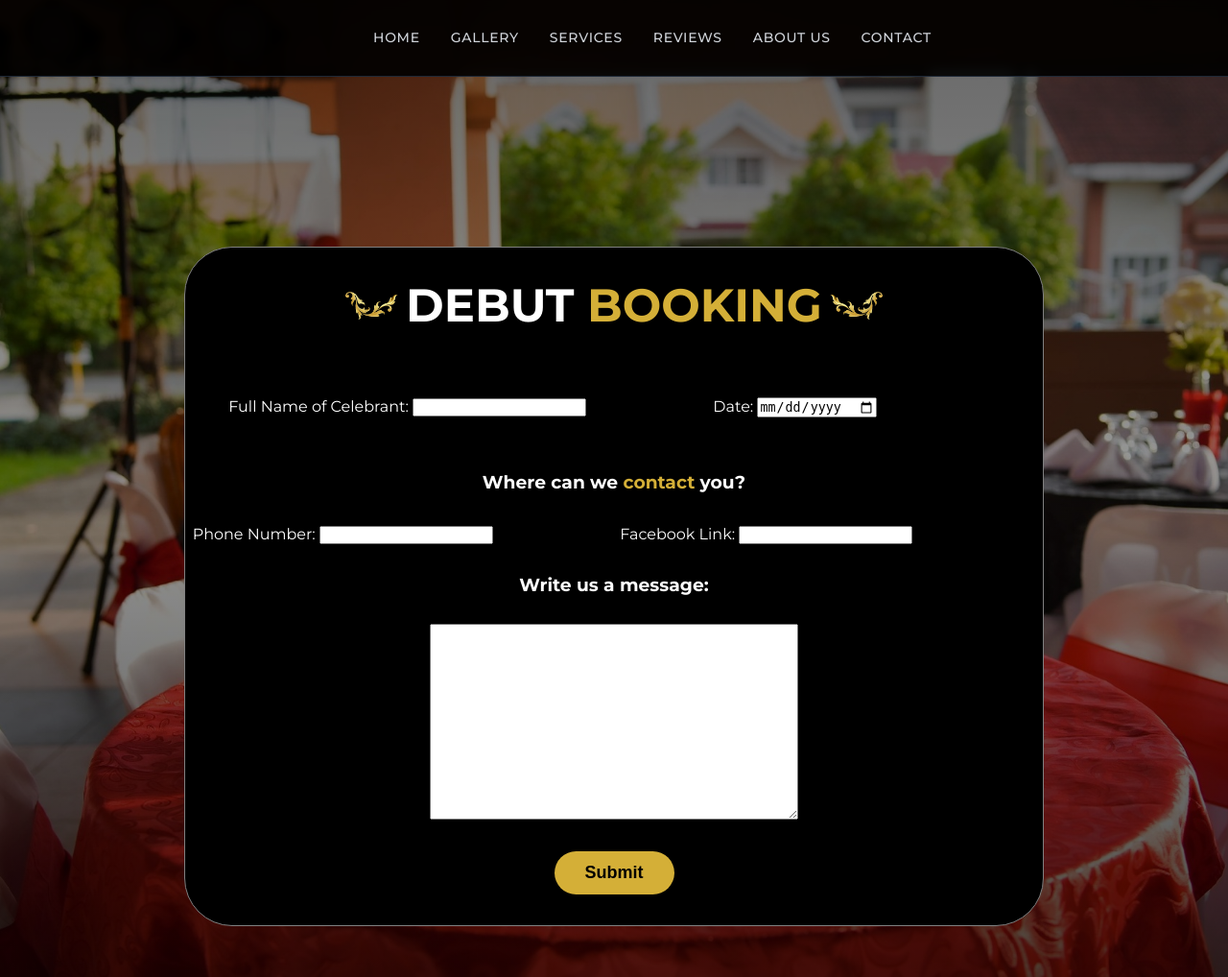
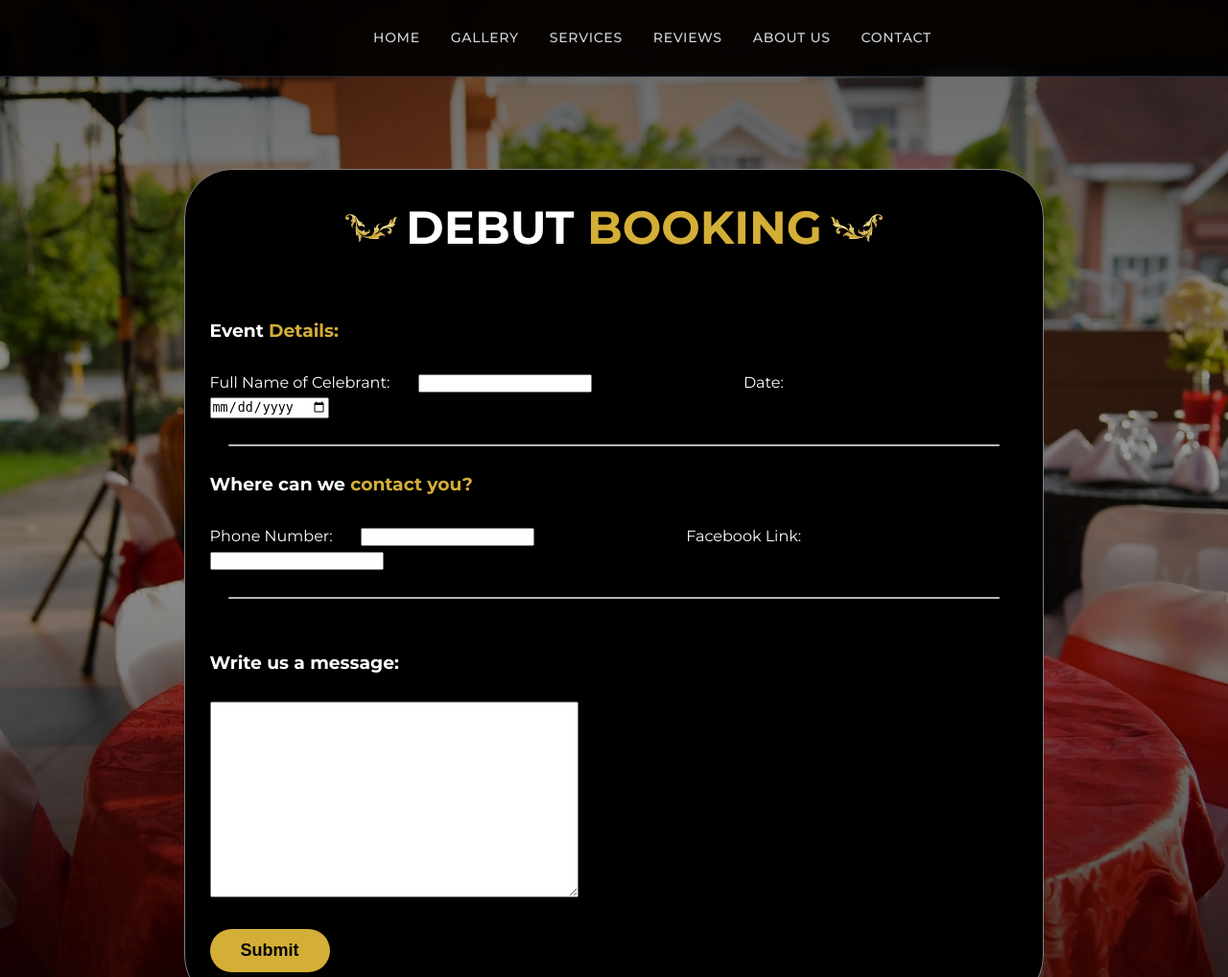
Before and after one commit to Zaiyai/Jazz-Events-Website, a PHP site: page /booking/debut_booking.html in a window 1280 px wide. Shown: the whole page at 96% size. Run offline with PHP 8.4, Linux system fonts and the light colour scheme.

Commit message:
Added decorations to booking

```diff
--- a/booking/booking.css
+++ b/booking/booking.css
@@ -15,9 +15,22 @@ form {
     margin-top: 20vh;
     position: relative;
     z-index: 10;
-    text-align: center;
+    /* text-align: center; */
     padding-top: 32px;
     padding-bottom: 32px;
+}
+
+form label, input, h3, textarea, button {
+    margin-left: 2vw;
+}
+
+.line {
+    background-color: rgb(182, 182, 182);
+    width: 90%;
+    height: 2px;
+    border-radius: 50px;
+    margin-left: auto;
+    margin-right: auto;
 }
 
 .container {
@@ -25,3 +38,9 @@ form {
     justify-content: center;
     align-items: center;
 }
+
+.form-row {
+    display: inline-block;
+    align-items: left;
+    text-align: left;
+}
--- a/booking/booking_landing.html
+++ b/booking/booking_landing.html
@@ -72,7 +72,7 @@
                 </a>
 
                 <a class="btn-gold">
-                    <span>Debut</span>
+                    <span>Anniversary</span>
                 </a>
 
                 <a class="btn-gold">
--- a/booking/debut_booking.html
+++ b/booking/debut_booking.html
@@ -53,17 +53,26 @@
                     </div>
                 </div>
 
+                <h3>Event <span class="text-gold">Details:</span></h3> <br>
+                <div class="form-row">
                     <label for="name">Full Name of Celebrant:</label>
                     <input type="text" name="name"/>
 
                     <label for="date">Date:</label>
-                <input type="date" name="date"/><br><br><br>
+                    <input type="date" name="date"/><br><br>
+                </div>
 
-                <h3 class="text-center">Where can we <span class="text-gold">contact</span> you?</h3> <br>
+                <div class="line"></div><br>
+
+                <h3>Where can we <span class="text-gold">contact you?</span></h3><br>
+                <div class="form-row">
                     <label for="phone-number">Phone Number:</label>
                     <input type="tel" name="phone-number"/>
                     <label for="facebook-link">Facebook Link:</label>
                     <input type="text" name="facebook-link"/> <br><br>
+                </div>
+
+                <div class="line"></div><br>
 
                 <label for="specifics"><h3>Write us a message:</h3></label><br>
                 <textarea name="specifics" style="width: 30vw; height: 20vh"></textarea><br><br>
```
Lines whose indentation alone changed are shown as unchanged.
